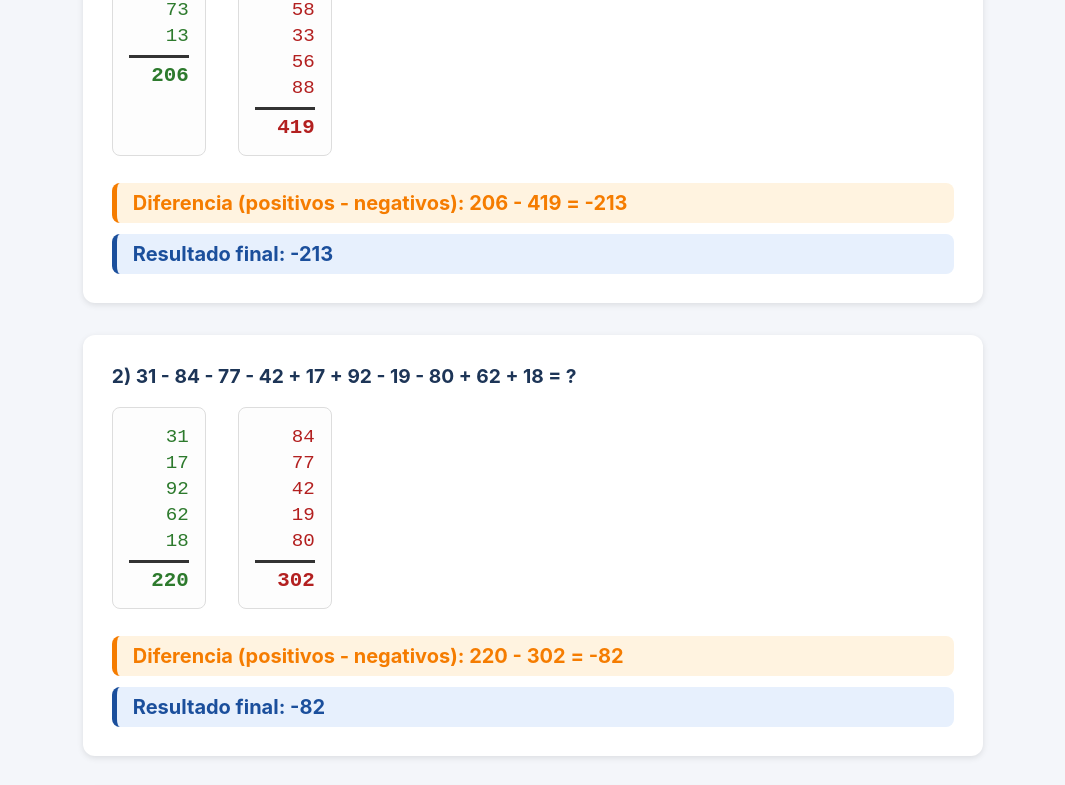
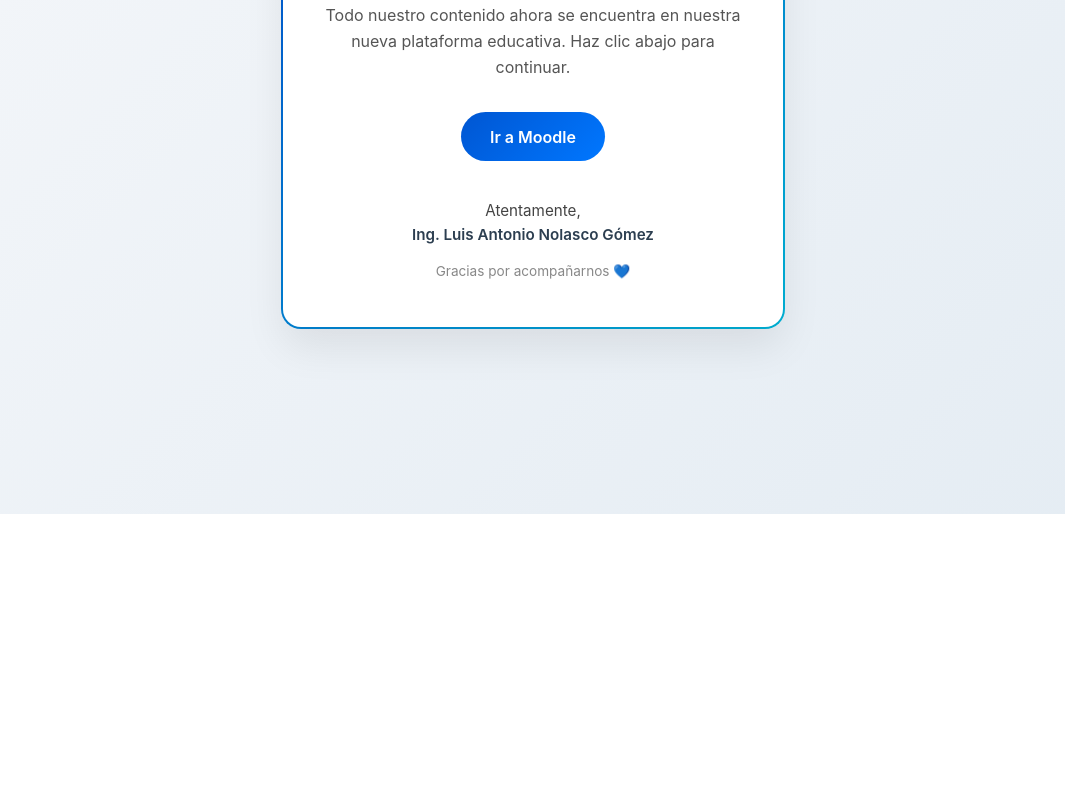
Before and after one commit to ingluisnolasco/primero, a plain HTML site: page index.html in a window 1280 px wide. Shown: the part 286-1071 px from the top of the page, without its empty margins (107-1172 px from the left). After the commit the page ends 800 px from the top, so only its background shows below. Drawn offline with Linux system fonts and the light colour scheme.

Commit message:
Replace old content with new Moodle announcement

```diff
--- a/index.html
+++ b/index.html
@@ -1,210 +1,110 @@
 <!DOCTYPE html>
 <html lang="es">
-
 <head>
     <meta charset="UTF-8">
+    <title>Nos mudamos a Moodle</title>
     <meta name="viewport" content="width=device-width, initial-scale=1.0">
-    <title>Ejercicios de Suma y Resta Vertical Separada</title>
-
     <style>
         body {
-            font-family: "Inter", Arial, sans-serif;
-            background: #f4f6fa;
             margin: 0;
-            padding: 2rem;
+            font-family: -apple-system, BlinkMacSystemFont, "Segoe UI", Roboto, sans-serif;
+            background: linear-gradient(135deg, #f5f7fa, #e4ecf3);
+            display: flex;
+            justify-content: center;
+            align-items: center;
+            height: 100vh;
             color: #333;
         }
 
-        h1 {
-            text-align: center;
-            color: #1d3557;
-            margin-bottom: 2rem;
-            font-size: 2.6rem;
-            /* mayor tamaño */
+        .border-wrap {
+            background: linear-gradient(135deg, #0056d2, #00b4d8);
+            padding: 2px;
+            border-radius: 20px;
         }
 
-        /* Contenedor principal */
-        #exercises {
-            max-width: 900px;
-            /* limita ancho en pantallas grandes */
-            margin: 0 auto;
-            /* centra */
+        .card {
+            background: #ffffff;
+            padding: 3rem 2.5rem;
+            border-radius: 18px;
+            text-align: center;
+            max-width: 420px;
+            width: 90%;
+            box-shadow: 0 20px 40px rgba(0, 0, 0, 0.08);
         }
 
-        .exercise {
-            background: white;
-            padding: 1.8rem;
-            margin-bottom: 2rem;
-            border-radius: 12px;
-            box-shadow: 0 2px 6px rgba(0, 0, 0, 0.1);
-            font-size: 1.2rem;
-            /* letras más grandes */
+        h1 {
+            margin-top: 0;
+            font-size: 1.8rem;
+            color: #2c3e50;
         }
 
-        .operation {
-            font-weight: bold;
-            margin-bottom: 1.2rem;
-            color: #1d3557;
+        p {
+            font-size: 1rem;
+            line-height: 1.6;
+            margin: 1.2rem 0 2rem;
+            color: #555;
         }
 
-        .vertical-box {
-            font-family: "Courier New", monospace;
-            background: #fdfdfd;
-            padding: 1rem;
-            border-radius: 8px;
-            border: 1px solid #ddd;
+        a.button {
             display: inline-block;
-            margin-bottom: 1rem;
-            margin-right: 2rem;
-            min-width: 60px;
-            /* evita que números queden muy estrechos */
+            padding: 0.9rem 1.8rem;
+            border-radius: 999px;
+            background: linear-gradient(135deg, #0056d2, #0077ff);
+            color: #fff;
+            text-decoration: none;
+            font-weight: 600;
+            transition: transform 0.2s ease, box-shadow 0.2s ease;
         }
 
-        .vertical-num {
-            text-align: right;
-            padding: 2px 0;
+        a.button:hover {
+            transform: translateY(-2px);
+            box-shadow: 0 10px 20px rgba(0, 86, 210, 0.3);
         }
 
-        .vertical-line {
-            border-top: 3px solid #333;
-            margin: 6px 0;
+        .signature {
+            margin-top: 2.5rem;
+            font-size: 0.95rem;
+            color: #444;
         }
 
-        .vertical-result {
-            text-align: right;
-            font-weight: bold;
-            font-size: 1.3rem;
+        .signature span {
+            display: block;
+            margin-top: 0.3rem;
+            font-weight: 600;
+            color: #2c3e50;
         }
 
-        .positivos {
-            color: #2d7a2d;
-        }
-
-        .negativos {
-            color: #b32020;
-        }
-
-        .diferencia {
-            background: #fff3e0;
-            color: #f57c00;
-            border-left: 5px solid #f57c00;
-            font-size: 1.25rem;
-            margin-top: 0.7rem;
-            padding: 0.5rem 1rem;
-            border-radius: 8px;
-            font-weight: bold;
-        }
-
-        .resultado-final {
-            background: #e7f0fd;
-            color: #1b4f9c;
-            border-left: 5px solid #1b4f9c;
-            font-size: 1.25rem;
-            margin-top: 0.7rem;
-            padding: 0.5rem 1rem;
-            border-radius: 8px;
-            font-weight: bold;
-        }
-
-        @media (max-width: 700px) {
-            .boxes-wrapper {
-                display: block;
-            }
-
-            .vertical-box {
-                margin-bottom: 1rem;
-            }
+        .footer {
+            margin-top: 1.2rem;
+            font-size: 0.85rem;
+            color: #888;
         }
     </style>
 </head>
-
 <body>
 
-    <h1>200 Ejercicios de Suma y Resta Vertical Separada</h1>
-    <div id="exercises"></div>
+<div class="border-wrap">
+    <div class="card">
+        <h1>Nos mudamos a Moodle</h1>
+        <p>
+            Todo nuestro contenido ahora se encuentra en nuestra nueva
+            plataforma educativa. Haz clic abajo para continuar.
+        </p>
 
-    <script>
-        function generarNumero() {
-            return Math.floor(Math.random() * 91) + 10; // 10 a 100
-        }
+        <a class="button" href="https://moodle.nube.do" target="_blank">
+            Ir a Moodle
+        </a>
 
-        function generarEjercicio() {
-            let numeros = [];
-            let positivos = [];
-            let negativos = [];
-            let operacionStr = "";
+        <div class="signature">
+            Atentamente,
+            <span>Ing. Luis Antonio Nolasco Gómez</span>
+        </div>
 
-            for (let i = 0; i < 10; i++) {
-                const n = generarNumero();
-                const signo = i === 0 ? "+" : (Math.random() < 0.5 ? "+" : "-");
-                const valor = signo === "+" ? n : -n;
-
-                numeros.push({ signo, valor: n, real: valor });
-
-                if (valor >= 0) positivos.push(n);
-                else negativos.push(-valor);
-
-                // Primer número sin signo si es positivo
-                if (i === 0 && signo === "+") {
-                    operacionStr += n;
-                } else {
-                    operacionStr += " " + signo + " " + n;
-                }
-            }
-
-            const sumaPos = positivos.reduce((a, b) => a + b, 0);
-            const sumaNeg = negativos.reduce((a, b) => a + b, 0);
-            const resultadoFinal = sumaPos - sumaNeg;
-
-            return { numeros, positivos, negativos, sumaPos, sumaNeg, resultadoFinal, operacionStr };
-        }
-
-        function generarVertical(numeros, colorClass) {
-            let html = `<div class='vertical-box ${colorClass}'>`;
-            numeros.forEach(n => {
-                html += `<div class="vertical-num">${String(n).padStart(3, " ")}</div>`;
-            });
-            html += `<div class="vertical-line"></div>`;
-            const total = numeros.reduce((a, b) => a + b, 0);
-            html += `<div class="vertical-result">${String(total).padStart(4, " ")}</div>`;
-            html += `</div>`;
-            return html;
-        }
-
-        function generar200Ejercicios() {
-            const cont = document.getElementById("exercises");
-
-            for (let i = 1; i <= 200; i++) {
-                const e = generarEjercicio();
-
-                const verticalHTML = `
-            <div class="boxes-wrapper" style="display:flex; flex-wrap:wrap;">
-                ${generarVertical(e.positivos, "positivos")}
-                ${generarVertical(e.negativos, "negativos")}
-            </div>
-        `;
-
-                card = document.createElement("div");
-                card.className = "exercise";
-
-                card.innerHTML = `
-            <div class="operation"><strong>${i})</strong> ${e.operacionStr} = ?</div>
-            ${verticalHTML}
-            <div class="diferencia">
-                Diferencia (positivos - negativos): ${e.sumaPos} - ${e.sumaNeg} = ${e.sumaPos - e.sumaNeg}
-            </div>
-            <div class="resultado-final">
-                Resultado final: ${e.resultadoFinal}
-            </div>
-        `;
-
-                cont.appendChild(card);
-            }
-        }
-
-        generar200Ejercicios();
-    </script>
+        <div class="footer">
+            Gracias por acompañarnos 💙
+        </div>
+    </div>
+</div>
 
 </body>
-
 </html>
```
